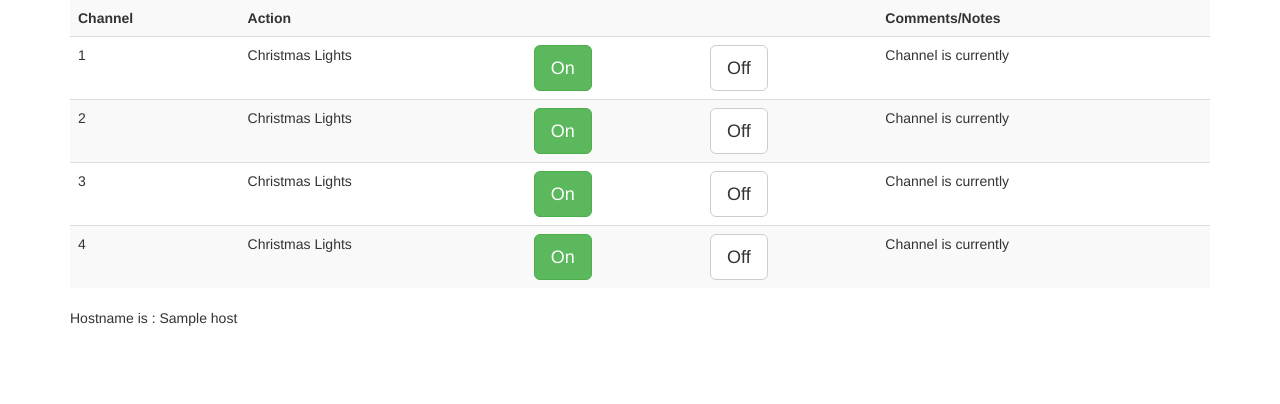
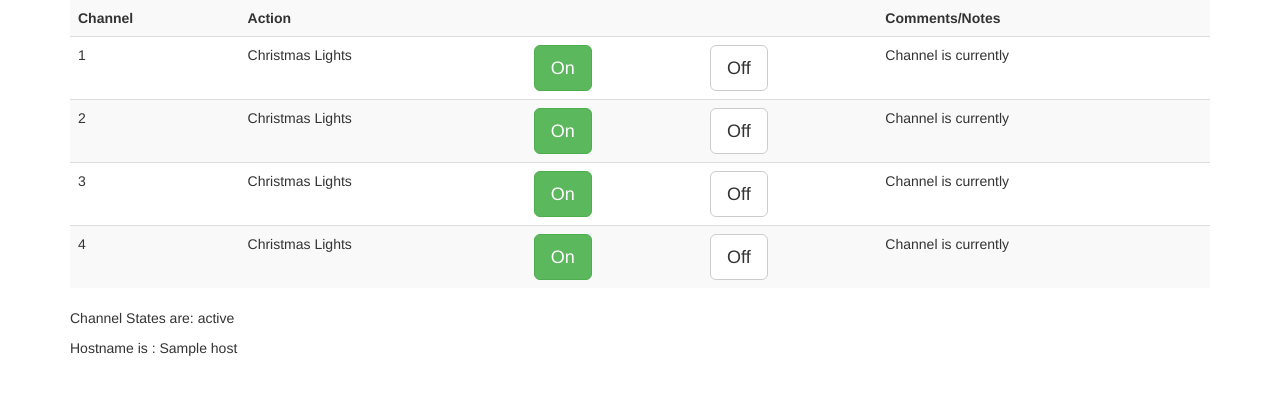
Before and after one commit to alangobrown/christmas-lights, a Flask app: template app/templates/index.html in a window 1280 px wide. Shown: the part 105-509 px from the top of the page. Run offline with Flask 2, Linux system fonts and the light colour scheme; the template is opened without the code that fills it: most values are stand-ins (such as "Sample title", 1, 10 or a date in 2020); some libraries are stand-ins or nearby versions.

Commit message:
input check to index - setmode to output

```diff
--- a/app/templates/index.html
+++ b/app/templates/index.html
@@ -44,6 +44,7 @@
           </tr>
         </table>
 
+  <p>Channel States are: {{states}}</p>
 	<p>Hostname is : {{host}}</p>
     <!-- jQuery (necessary for Bootstrap's JavaScript plugins) -->
     <script src="https://ajax.googleapis.com/ajax/libs/jquery/1.11.1/jquery.min.js"></script>
```
